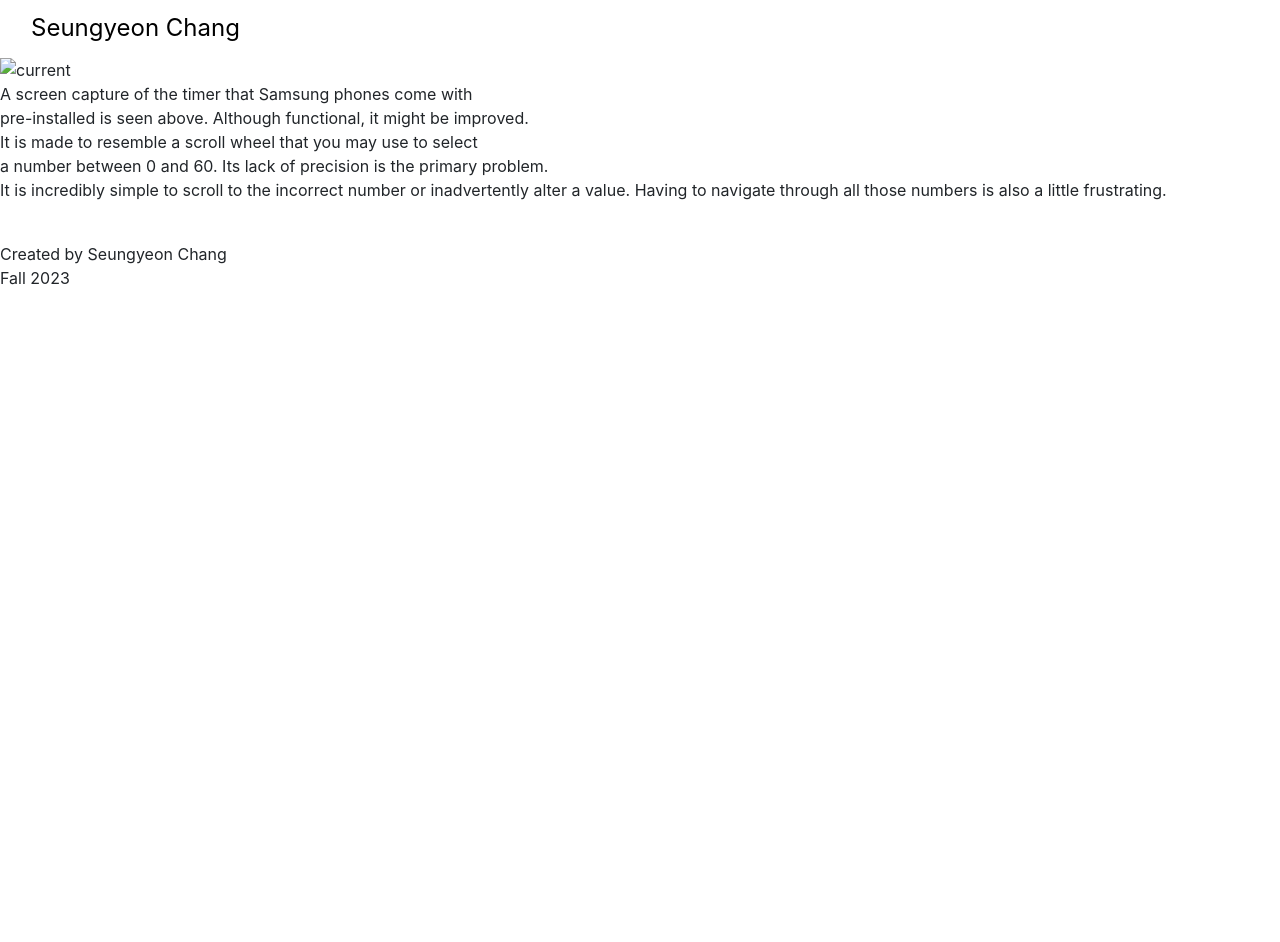
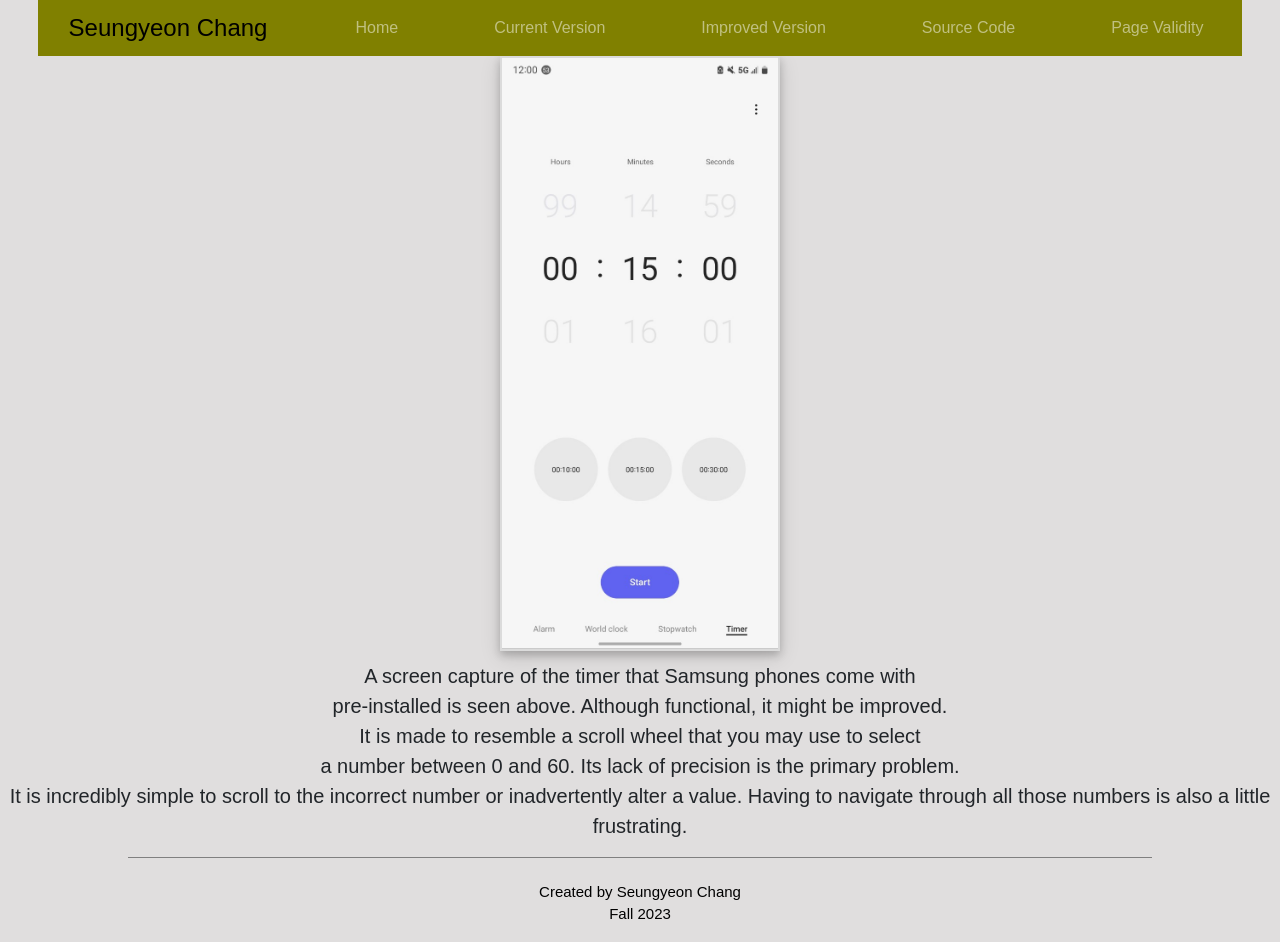
Before and after one commit to SeungyeonChang/juliet, a plain HTML site: page page/current.html in a window 1280 px wide. Before the commit the page ends 800 px from the top, so only its background shows below. Drawn offline with nearby package versions, Linux system fonts and the light colour scheme; the site is published under a folder, as on GitHub Pages, so addresses that start at the root find nothing.

Commit message:
Update current.html

```diff
--- a/page/current.html
+++ b/page/current.html
@@ -5,7 +5,7 @@
   <title>Timer</title>
   <link rel="stylesheet" href="https://cdnjs.cloudflare.com/ajax/libs/normalize/5.0.0/normalize.min.css">
   <link rel='stylesheet' href='https://cdnjs.cloudflare.com/ajax/libs/bootstrap/5.0.2/css/bootstrap.min.css'>
-<link rel='stylesheet' href='https://cdnjs.cloudflare.com/ajax/libs/jquery-ui-bootstrap/0.5pre/assets/css/bootstrap.min.css'><link rel="stylesheet" href="/styles/style.css">
+<link rel='stylesheet' href='https://cdnjs.cloudflare.com/ajax/libs/jquery-ui-bootstrap/0.5pre/assets/css/bootstrap.min.css'><link rel="stylesheet" href="../styles/style.css">
 
 </head>
 <body>
@@ -16,14 +16,14 @@
           </div>
             <ul class="navbar-nav">
               <li class="nav-item">
-                <a class="nav-link" href="/index.html" >Home</a>
+                <a class="nav-link" href="../index.html" >Home</a>
               </li>
               <li class="nav-item">
-                <a class="nav-link" href="/page/current.html">
+                <a class="nav-link" href="../page/current.html">
                 Current Version</a>
               </li>
               <li class="nav-item">
-                <a class="nav-link" href="/page/timer.html">Improved Version</a>
+                <a class="nav-link" href="../page/timer.html">Improved Version</a>
               </li>
               <li class="nav-item">
                 <a class="nav-link" href="https://github.com/SeungyeonChang/juliet" target="_blank">Source Code</a>
@@ -37,7 +37,7 @@
       </nav>
 
     <div id="allContent">
-        <img id ="current-img" src="/image/timer.jpg" alt="current">
+        <img id ="current-img" src="../image/timer.jpg" alt="current">
         <div class="info">
             <p id="dashboard">A screen capture of the timer that Samsung phones come with
                 <br>pre-installed is seen above. Although functional, it might be improved.
@@ -56,7 +56,7 @@
 
 <script src='https://cdnjs.cloudflare.com/ajax/libs/jquery/3.6.0/jquery.min.js'></script>
 <script src='https://cdnjs.cloudflare.com/ajax/libs/jqueryui/1.12.1/jquery-ui.min.js'></script>
-<script  src="scripts/script.js"></script>
+<script  src="../scripts/script.js"></script>
 
 </body>
 </html>
```
